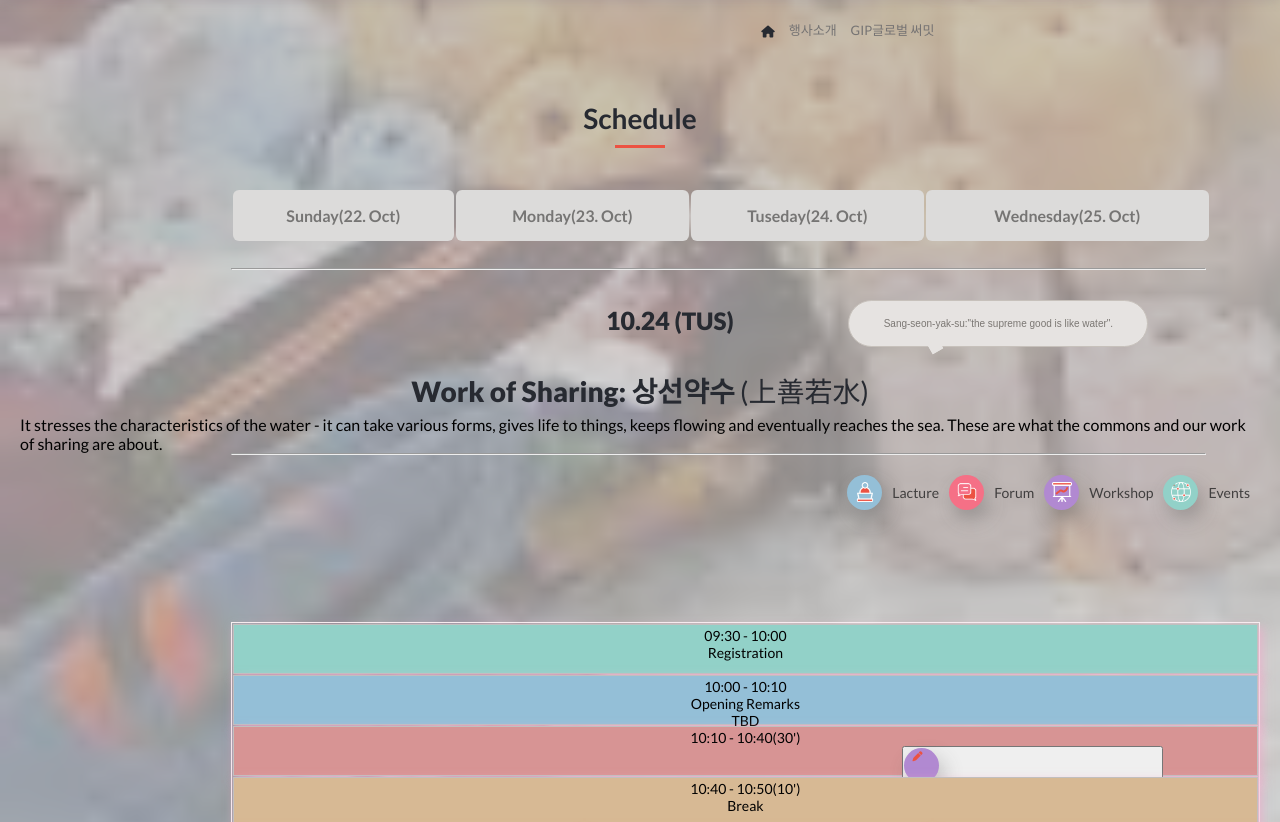
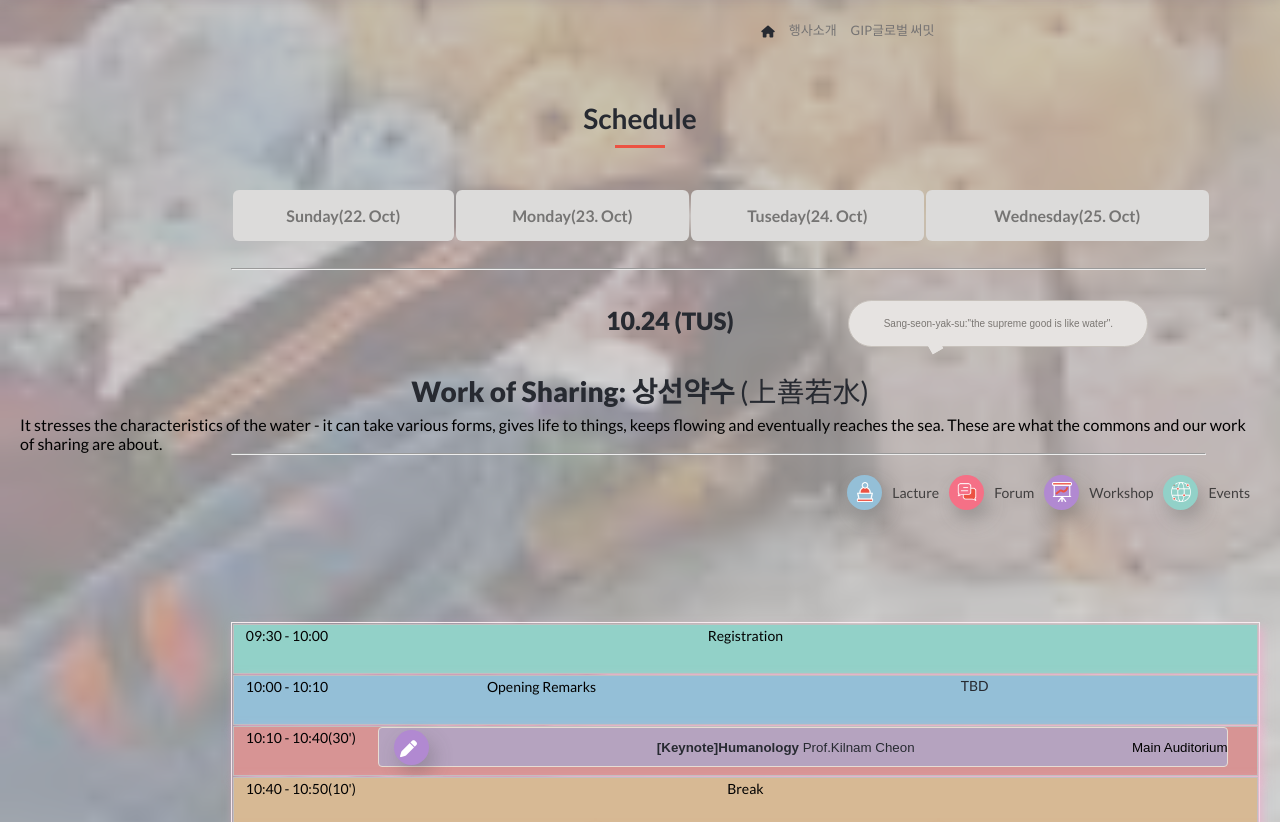
Before and after one commit to sharminkhan0/Capstone, a website: page join.html in a window 1280 px wide. Shown: the part 130-952 px from the top of the page. Drawn offline with Linux system fonts and the light colour scheme; some icons are missing; files whose address does not match are found by name.

Commit message:
Modify join.css file

```diff
--- a/join.css
+++ b/join.css
@@ -435,3 +435,63 @@
     grid-row: 16 / 18;
     height: 100px;
   }
+
+  .s-date {
+    float: left;
+    padding-left: 10px;
+    padding-right: 15px;
+  }
+
+  .opening-remark {
+    padding-right: 45%;
+    padding-left: 5%;
+    height: 35px;
+  }
+
+  .t-zoon {
+    color: #272a31;
+    margin-top: -3.5%;
+    align-items: center;
+    padding-left: 45%;
+  }
+
+  .b-btn {
+    display: flex;
+    justify-content: space-between;
+    align-items: center;
+    width: 850px;
+    float: left;
+    margin-left: 14%;
+    padding-left: 15px;
+    margin-right: 1px;
+    padding-right: 0;
+    margin-top: -1.8%;
+    height: 40px;
+    align-items: center;
+    border-radius: 4px;
+    border: 1px solid #e7ddd4;
+    background: #b5a3bf;
+  }
+
+  .b-btn:hover {
+    background: #d7acef;
+    box-shadow: 3px 5px 9px 2px rgba(250, 167, 206, 0.55);
+    box-shadow: 7px 15px 12px 3px #f34f4fb5, 0 8px 2px 0 #b30202f6;
+    transform: translate(-7px);
+    transition: all 0.3s cubic-bezier(0.68, -0.55, 0.265, 1.55);
+  }
+
+  .icon-r i {
+    font-size: 17px;
+    margin-top: 10px;
+    color: #fff;
+  }
+
+  .icon-r i:hover {
+    color: #ec5242;
+    transition: all 0.5s ease-in;
+    box-shadow: 3px 5px 9px 2px rgba(250, 167, 206, 0.55);
+    box-shadow: 7px 15px 12px 3px #f34f4fb5, 0 8px 2px 0 #b30202f6;
+    transform: translate(-50%) rotate(45deg);
+    transition: all 0.3s cubic-bezier(0.68, -0.55, 0.265, 1.55);
+  }
```
